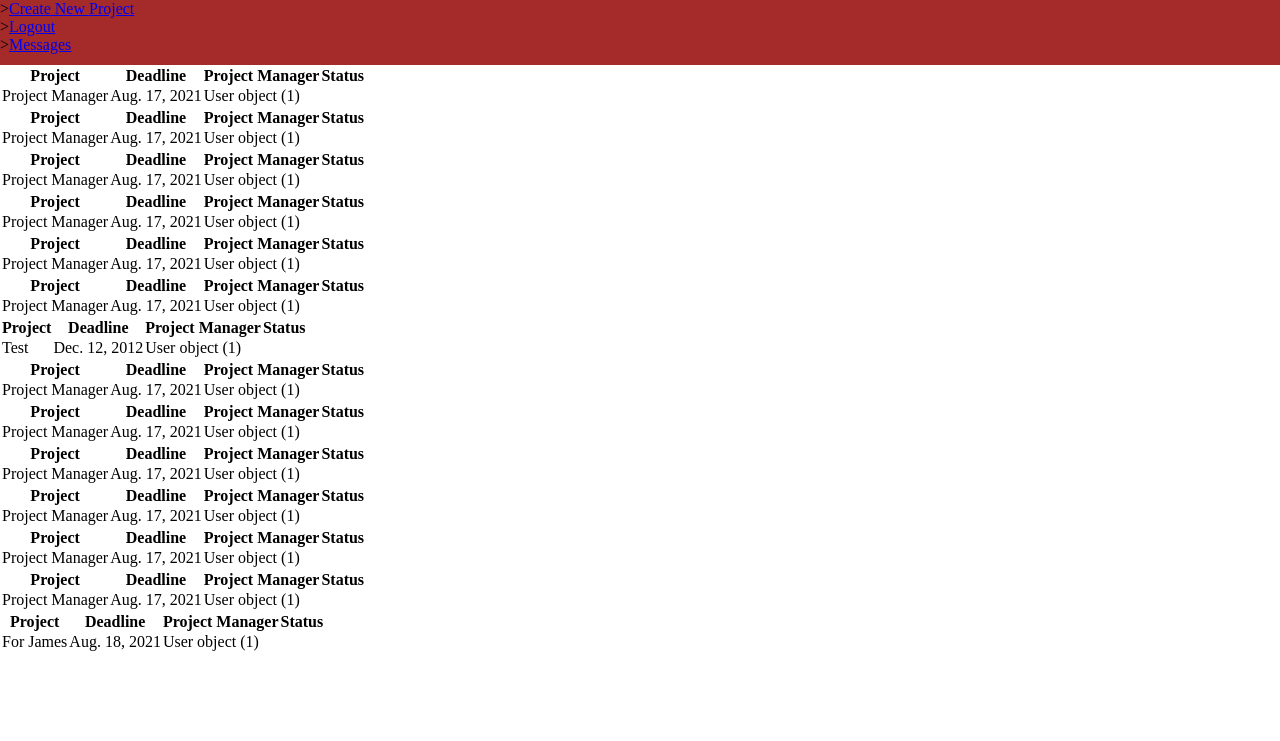
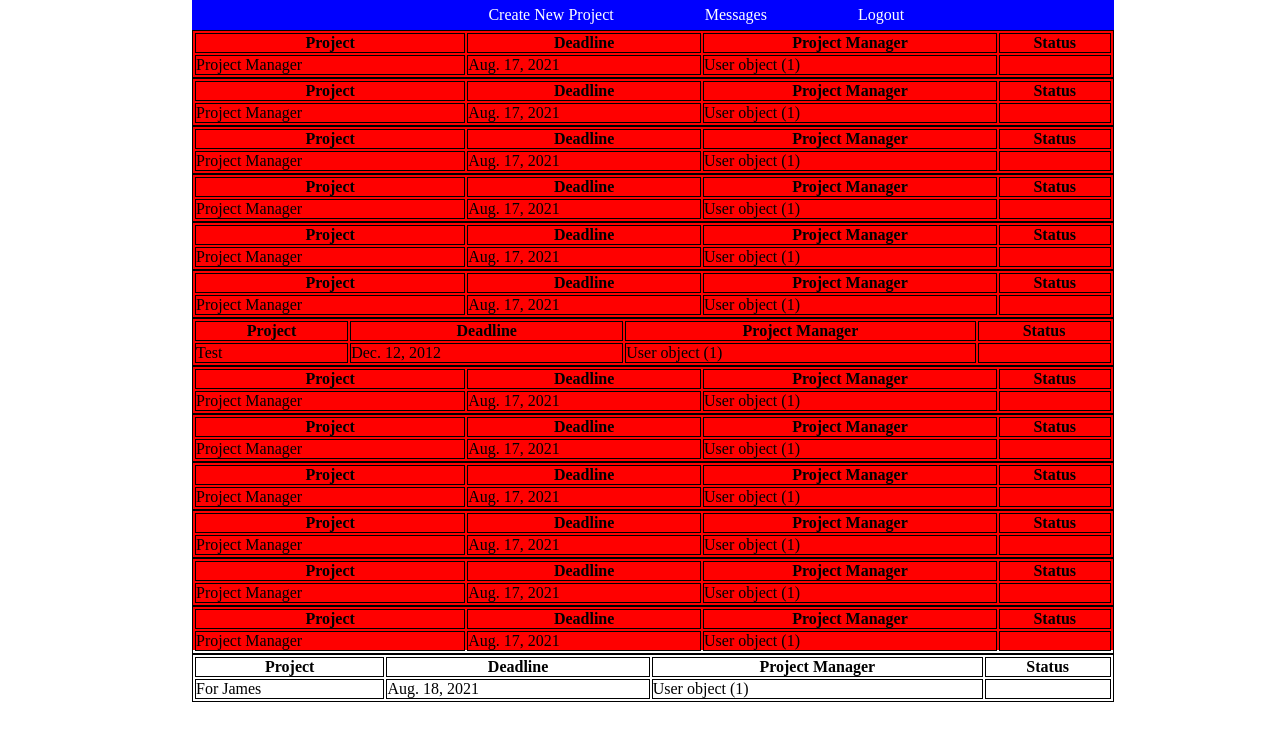
Before and after one commit to Kahlyl/projectManager, a Django app: template manager/templates/dashboard.html in a window 1280 px wide. Shown: the top 741 px of the page. Run offline with Django 3.2, Linux system fonts and the light colour scheme; the template is opened without the code that fills it: values that come from a table or form of the project are taken from there, others are empty; data comes from the database, SQL or seed files in the repository; both versions use the stored data as it was after the commit.

Commit message:
Did CSS for dashboard

```diff
--- a/manager/static/css/dashboardStylesheet.css
+++ b/manager/static/css/dashboardStylesheet.css
@@ -4,17 +4,44 @@
 }
 
 #container{
-    width: 100%;
-    height: 649px;
+    background-color: red;
+    width: 72%;
+    height: 650px;
+    margin-left: 15%;
 }
 
 #header{
-    background-color: #a52a2a;
-    border: 2px black;
+    background-color: blue;
     width: 100%;
-    height: 65px;
+    height: 30px;
+    display: inline-flex;
+    align-items: center;
+    justify-content:space-evenly;
+}
+
+ul{
+    list-style: none;
+}
+
+li{
+    display: inline;
+}
+
+li a{
+    text-decoration: none;
+    margin-left: 87px;
+    color: white;
+     20px;
 }
 
 #projectTable{
 
 }
+
+table, th, td{
+    border: 1px solid black;
+}
+
+table{
+    width: 100%;
+}
--- a/manager/templates/dashboard.html
+++ b/manager/templates/dashboard.html
@@ -12,9 +12,9 @@
     <div id="container">
         <div id="header">
             <ul>
-                <li>><a href="/create_project">Create New Project</a></li>
-                <li>><a href="/">Logout</a></li>
-                <li>><a href="/inbox">Messages</a></li>
+                    <li><a href="/create_project">Create New Project</a></li>
+                    <li><a href="/inbox">Messages</a></li>
+                <li><a href="/">Logout</a></li>
             </ul>
         </div>
         <div id="body">
```
Also changed, not shown: db.sqlite3.
